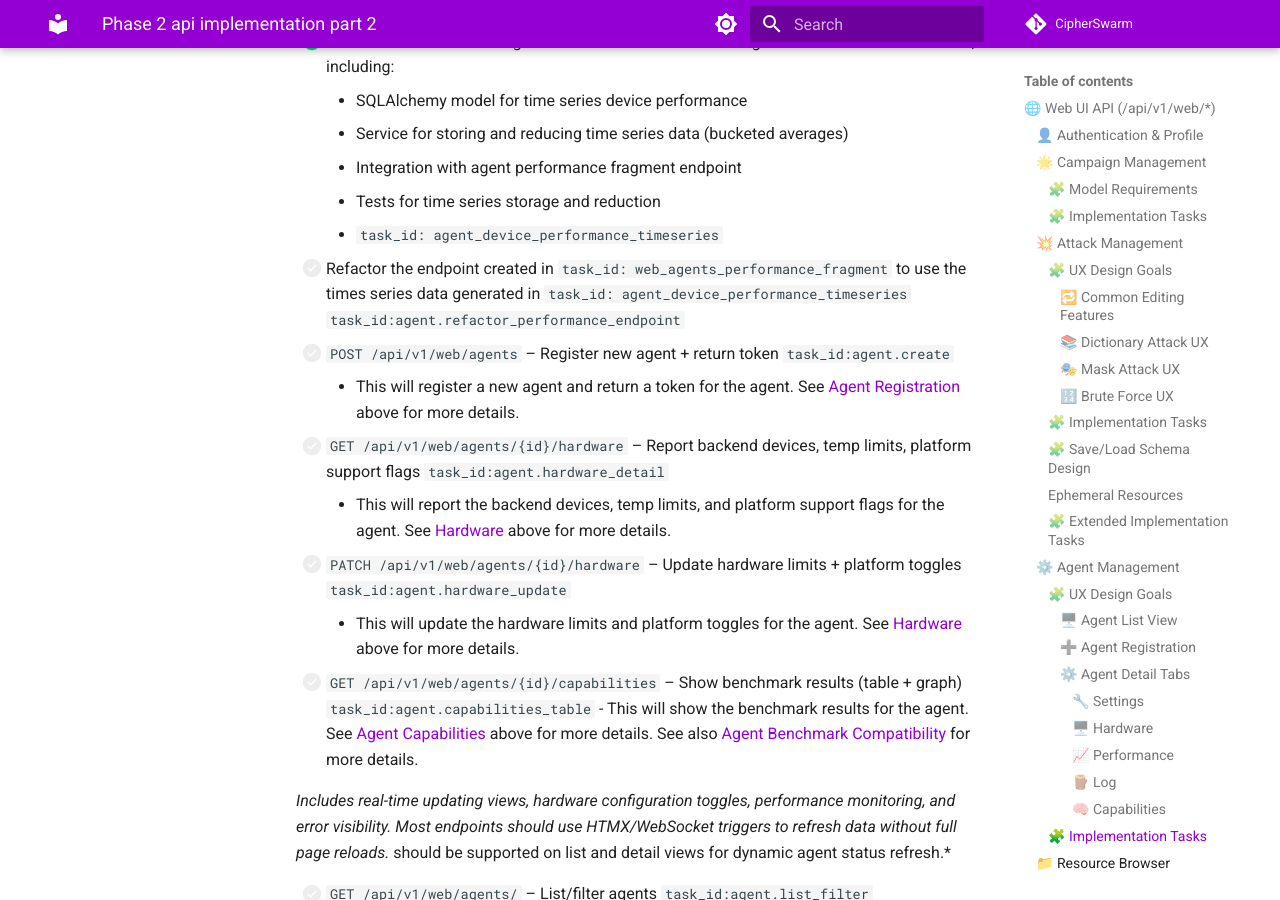
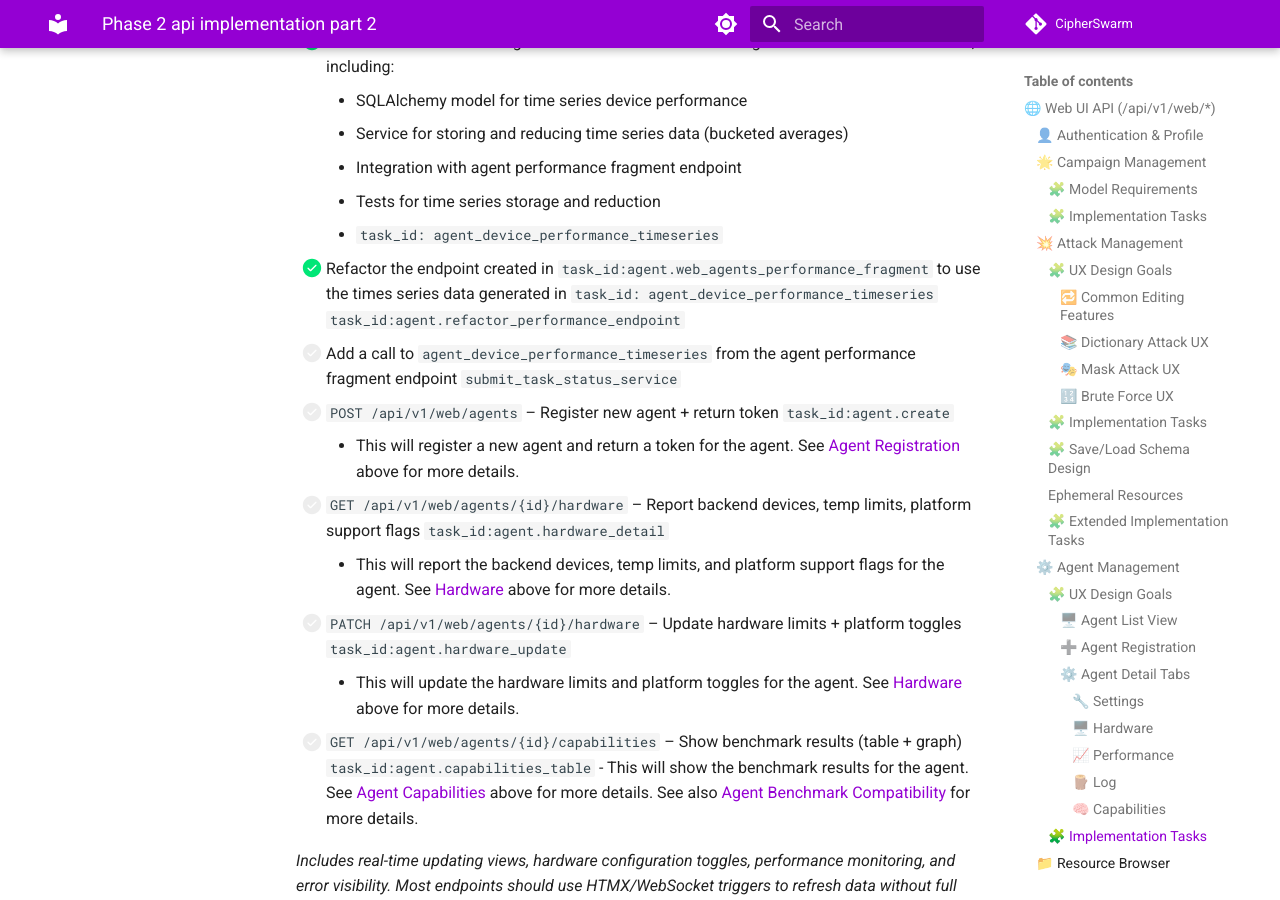
Before and after one commit to unclesp1d3r/CipherSwarm, an MkDocs documentation site: the page built from docs/v2_rewrite_implementation_plan/phase-2-api-implementation-parts/phase-2-api-implementation-part-2.md, in a window 1280 px wide and 900 px high, scrolled down 15654 px. Built offline with MkDocs 1.6.1 and Material for MkDocs 9.7.7, drawn with Linux system fonts in a browser that asks for light colours; comment, search, counter and statistics services are not loaded.

Commit message:
feat(docs): update Phase 2 API implementation plan with task completion and new tasks
- Marked the refactor of the `agent.web_agents_performance_fragment` endpoint as complete, integrating time series data from `agent_device_performance_timeseries`.
- Added a new task to call `agent_device_performance_timeseries` from the agent performance fragment endpoint.
- All changes validated for clarity and completeness.

Signed-off-by: UncleSp1d3r <unclespider@protonmail.com>

```diff
--- a/docs/v2_rewrite_implementation_plan/phase-2-api-implementation-parts/phase-2-api-implementation-part-2.md
+++ b/docs/v2_rewrite_implementation_plan/phase-2-api-implementation-parts/phase-2-api-implementation-part-2.md
@@ -423,7 +423,8 @@ For additional notes on the agent management, see [Agent Notes](../notes/agent_n
     -   Integration with agent performance fragment endpoint
     -   Tests for time series storage and reduction
     -   `task_id: agent_device_performance_timeseries`
--   [ ] Refactor the endpoint created in `task_id: web_agents_performance_fragment` to use the times series data generated in `task_id: agent_device_performance_timeseries` `task_id:agent.refactor_performance_endpoint`
+-   [x] Refactor the endpoint created in `task_id:agent.web_agents_performance_fragment` to use the times series data generated in `task_id: agent_device_performance_timeseries` `task_id:agent.refactor_performance_endpoint`
+-   [ ] Add a call to `agent_device_performance_timeseries` from the agent performance fragment endpoint `submit_task_status_service`
 -   [ ] `POST /api/v1/web/agents` – Register new agent + return token `task_id:agent.create`
     -   This will register a new agent and return a token for the agent. See [Agent Registration](#agent-registration) above for more details.
 -   [ ] `GET /api/v1/web/agents/{id}/hardware` – Report backend devices, temp limits, platform support flags `task_id:agent.hardware_detail`
```
